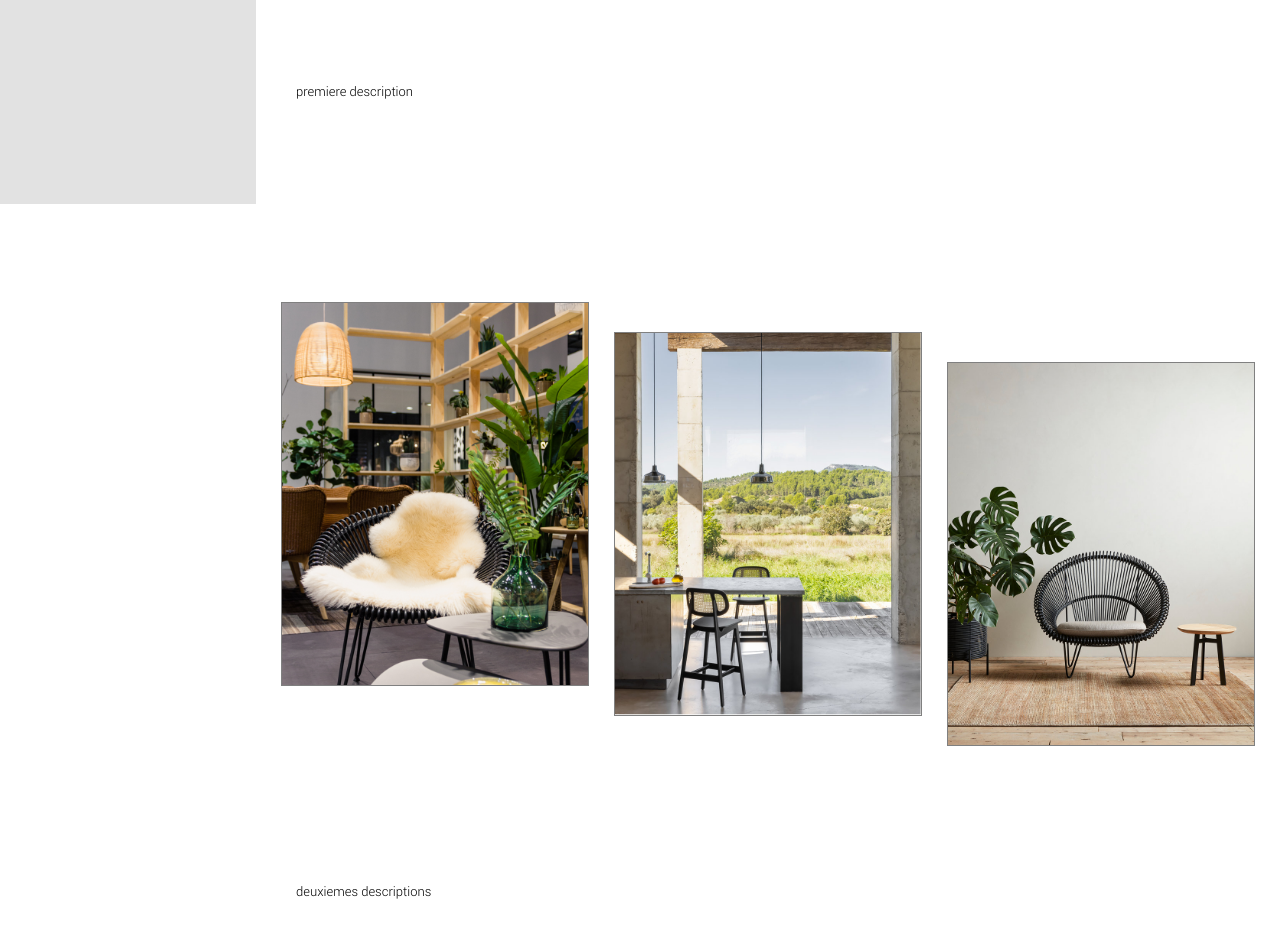
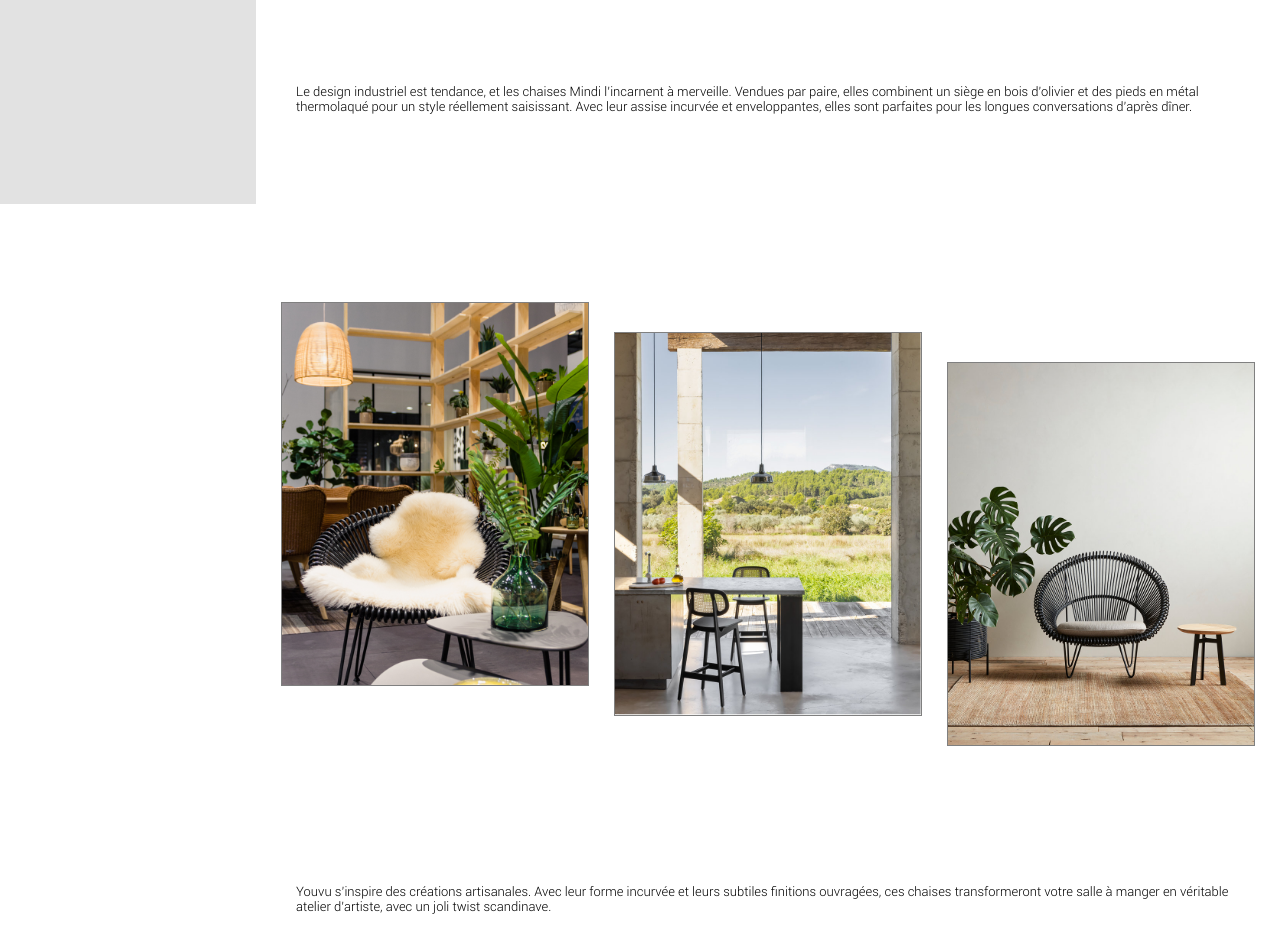
Before and after one commit to mathieuelisa/Room-react-app, a React (Create React App) app: page /products in a window 1280 px wide. Shown: the part 596-1548 px from the top of the page. Built offline with nearby package versions, Linux system fonts and the light colour scheme; no server answers.

Commit message:
Adding text description for products page

```diff
--- a/src/Components/Products/Maincontainer/index.js
+++ b/src/Components/Products/Maincontainer/index.js
@@ -1,6 +1,7 @@
 // Import Components
 import Header from "../../HomePage/Header";
 import Cards from "../../StylesComponents/Cards";
+import CardsDescription from "../../StylesComponents/CardsDescription";
 // Import fonts
 import "../../../Assets/Fonts/Acens.ttf";
 // Import styles
@@ -11,8 +12,8 @@ import {
   myProductsImages,
   mySecondProductsImages,
 } from "../listingOfProductPage";
-
-import CardsDescription from "../../StylesComponents/CardsDescription";
+// Import react reveal
+import Fade from "react-reveal/Fade";
 
 function MainContainer() {
   return (
@@ -51,7 +52,13 @@ function MainContainer() {
             );
           })}
         </div>
-        <CardsDescription textDescription="premiere description" />
+        <Fade bottom delay={1500} duration={1500}>
+          <CardsDescription
+            textDescription="Le design industriel est tendance, et les chaises Mindi l’incarnent à merveille.
+          Vendues par paire, elles combinent un siège en bois d'olivier et des pieds en métal thermolaqué pour un style réellement saisissant.
+          Avec leur assise incurvée et enveloppantes, elles sont parfaites pour les longues conversations d’après dîner."
+          />
+        </Fade>
 
         {/* Second part */}
         <div className="mainContainer__products-pictures">
@@ -74,7 +81,14 @@ function MainContainer() {
             );
           })}
         </div>
-        <CardsDescription textDescription="deuxiemes descriptions" />
+        <Fade duration={1500}>
+          <CardsDescription
+            textDescription="Youvu s’inspire des créations artisanales.
+          Avec leur forme incurvée et leurs subtiles finitions ouvragées,
+          ces chaises transformeront votre salle à manger en véritable atelier d’artiste,
+          avec un joli twist scandinave."
+          />
+        </Fade>
       </div>
     </div>
   );
--- a/src/Components/Products/Maincontainer/styles.scss
+++ b/src/Components/Products/Maincontainer/styles.scss
@@ -42,7 +42,6 @@
     &-text {
       font-size: 1.3em;
       font-family: "Roboto";
-      width: 600px;
       padding: 40px;
     }
   }
--- a/src/Components/StylesComponents/Cards/index.js
+++ b/src/Components/StylesComponents/Cards/index.js
@@ -1,9 +1,13 @@
 import "./styles.scss";
+// Import react reveal
+import Fade from "react-reveal/Fade";
 
 function Cards({ src, alt, className, id }) {
   return (
     <div className="container-products">
-      <img className={className} id={id} src={src} alt={alt} />
+      <Fade bottom delay={500} duration={1500}>
+        <img className={className} id={id} src={src} alt={alt} />
+      </Fade>
     </div>
   );
 }
```
